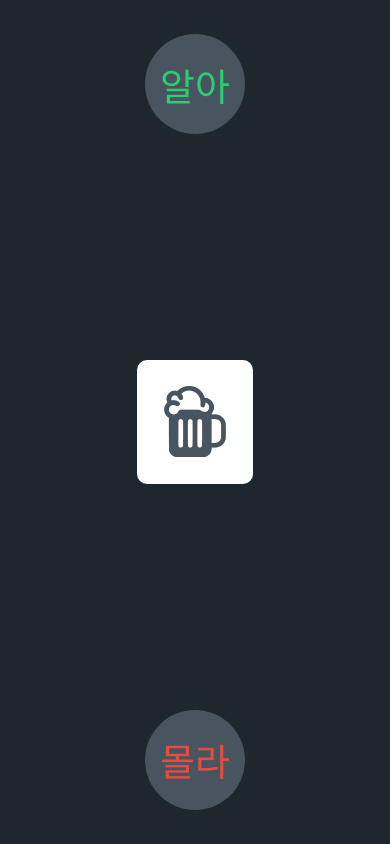
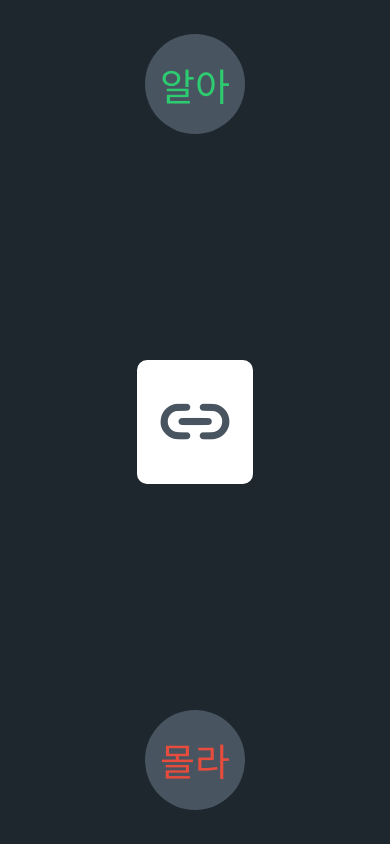
Before and after one commit to jonghwa3471/langApp, a React Native app: screen / in a window 390 px wide. Built offline with nearby package versions, Linux system fonts and the light colour scheme.

Commit message:
#4.19 Drag and Drop Project part Three

```diff
--- a/App.tsx
+++ b/App.tsx
@@ -1,7 +1,7 @@
 import styled from "styled-components/native";
 import { Ionicons } from "@expo/vector-icons";
 import icons from "./icons";
-import { useRef } from "react";
+import { useRef, useState } from "react";
 import { Animated, Dimensions, Easing, PanResponder, View } from "react-native";
 
 const BLACK_COLOR = "#1e272e";
@@ -133,13 +133,27 @@ export default function App() {
           Animated.sequence([
             Animated.parallel([onDropOpacity, onDropScale]),
             onDropPosition,
-          ]).start();
+          ]).start(nextIcon);
         } else {
           Animated.parallel([onPressOut, goHome]).start();
         }
       },
     }),
   ).current;
+  const [index, setIndex] = useState(0);
+  const nextIcon = () => {
+    setIndex((prev) => prev + 1);
+    Animated.parallel([
+      Animated.spring(scale, {
+        toValue: 1,
+        useNativeDriver: true,
+      }),
+      Animated.spring(opacity, {
+        toValue: 1,
+        useNativeDriver: true,
+      }),
+    ]).start();
+  };
   return (
     <Container>
       <Edge>
@@ -155,7 +169,7 @@ export default function App() {
             transform: [...position.getTranslateTransform(), { scale }],
           }}
         >
-          <Ionicons name="beer" color={GRAY} size={76} />
+          <Ionicons name={icons[index] as any} color={GRAY} size={76} />
         </IconCard>
       </Center>
       <Edge>
```
